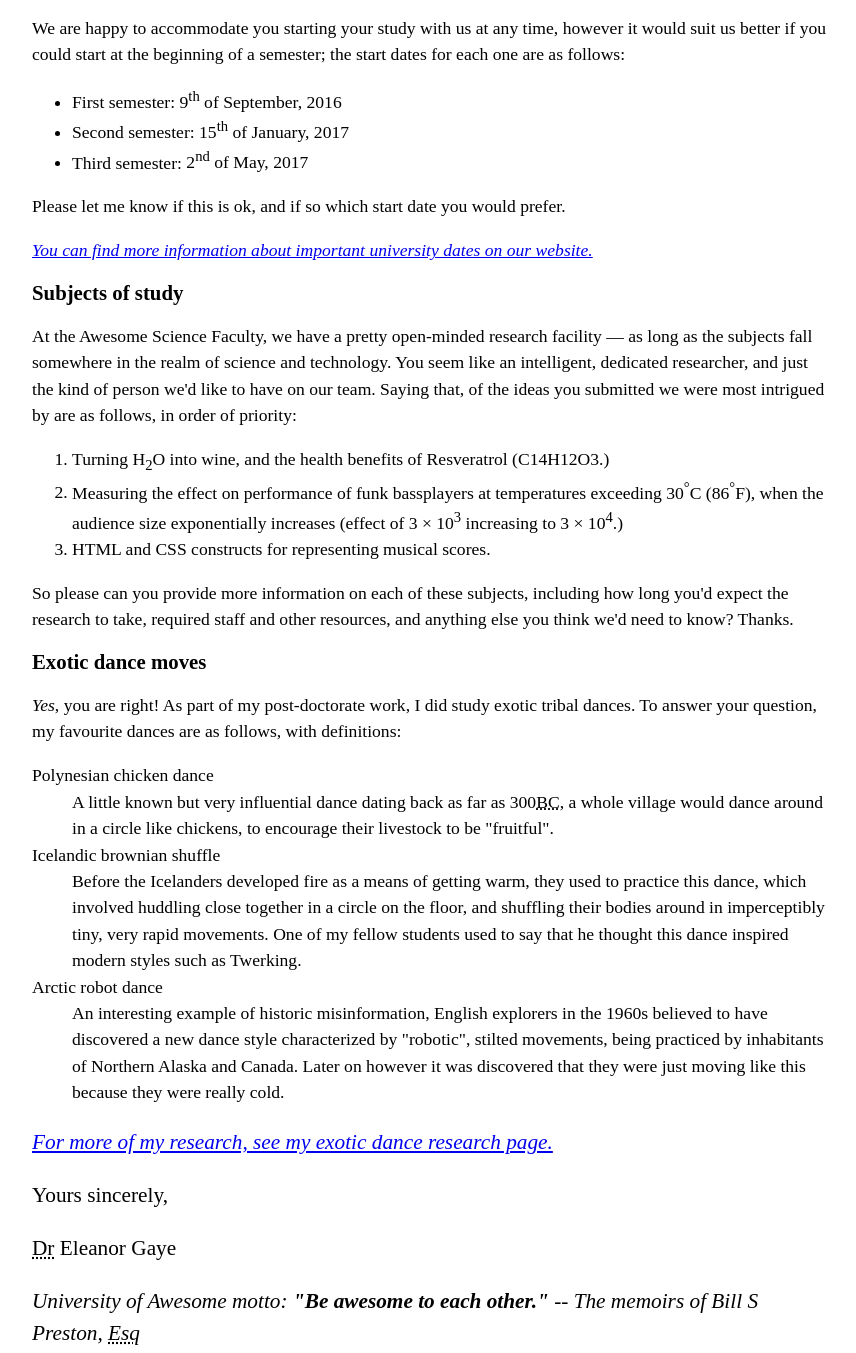
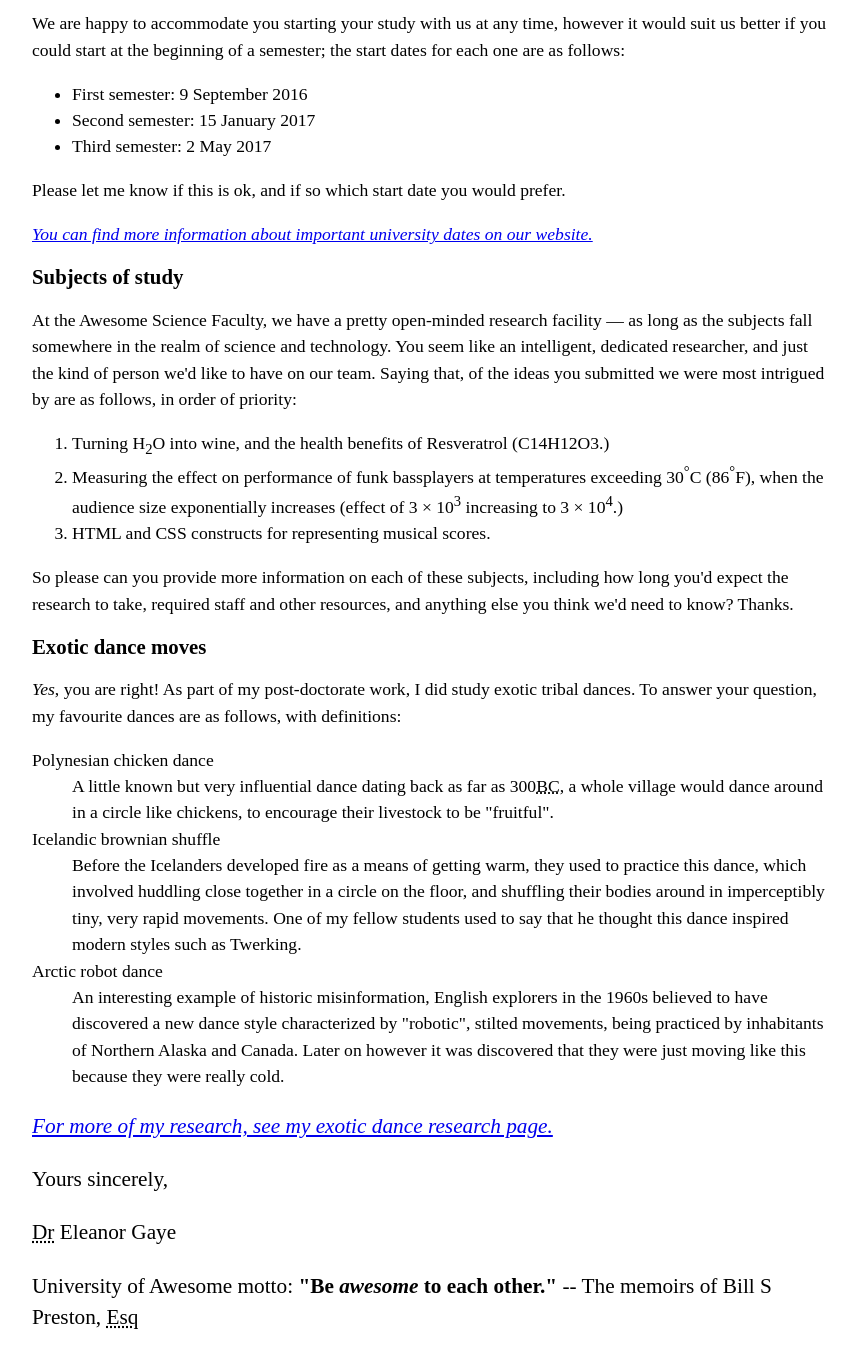
Before and after one commit to bethannshadwick/LetterMarkup, a plain HTML site: page index.html in a window 1280 px wide. Shown: the part 621-1974 px from the top of the page, without its empty margins (208-1064 px from the left). Drawn offline with Linux system fonts and the light colour scheme.

Commit message:
Add files via upload
New HTML document with changes

```diff
--- a/index.html
+++ b/index.html
@@ -1,5 +1,5 @@
 <!DOCTYPE html>
-<html>
+<html lang="en-US">
   <head>
       <meta charset="utf-8">
       <meta name="author" content="Dr. Eleanor Gaye">
@@ -40,7 +40,7 @@ Bobtown, <abbr title="California">CA</abbr> 99999,<br>
 <abbr title="Telephone">Tel</abbr>: 123-456-7890<br>
 Email: no_reply@example.com</p><br>
 
-<time datetime="2016-01-20"><time class="sender-column"> 20<sup>th</sup>of January 2016</time>
+<time datetime="2016-01-20"><class="sender-column"> 20 January 2016</time>
 
 <p><strong>Miss Eileen Dover</strong><br>
 4321 Cliff Top Edge<br>
@@ -60,9 +60,9 @@ Dover, CT9 XXX<br>
 <p>We are happy to accommodate you starting your study with us at any time, however it would suit us better if you could start
   at the beginning of a semester; the start dates for each one are as follows:</p>
 
-<ul><li>First semester: <time datetime="2016-09-09"> 9<sup>th</sup> of September, 2016</li>
-<li>Second semester: <time datetime="2017-01-15"> 15<sup>th</sup> of January, 2017</li>
-<li>Third semester: <time datetime="2017-05-02"> 2<sup>nd</sup> of May, 2017</li></ul>
+<ul><li>First semester: <time datetime="2016-09-09"> 9 September 2016</li>
+<li>Second semester: <time datetime="2017-01-15"> 15 January 2017</li>
+<li>Third semester: <time datetime="2017-05-02"> 2 May 2017</li></ul>
 
 <p>Please let me know if this is ok, and if so which start date you would prefer.</p>
 
@@ -106,4 +106,4 @@ Dover, CT9 XXX<br>
 <p>Yours sincerely,</p>
 <p><abbr title="doctor">Dr</abbr> Eleanor Gaye</p>
 
-<p><em>University of Awesome motto: <b>"Be awesome to each other."</b> -- The memoirs of Bill S Preston, <abbr title="Esquire">Esq</abbr></em></p>
+<p>University of Awesome motto: <b>"Be <em>awesome</em> to each other."</b> -- The memoirs of Bill S Preston, <abbr title="Esquire">Esq</abbr></p>
```
